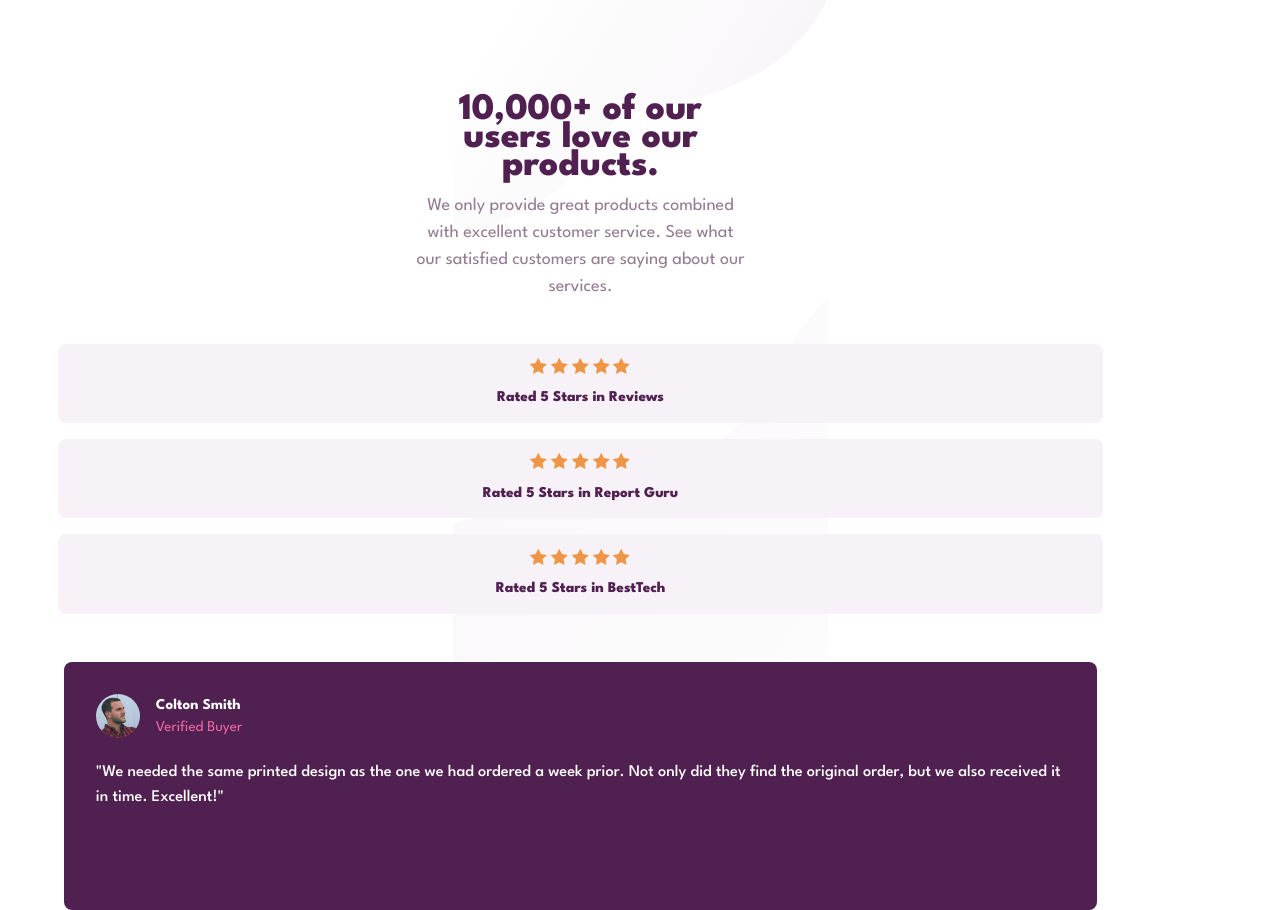
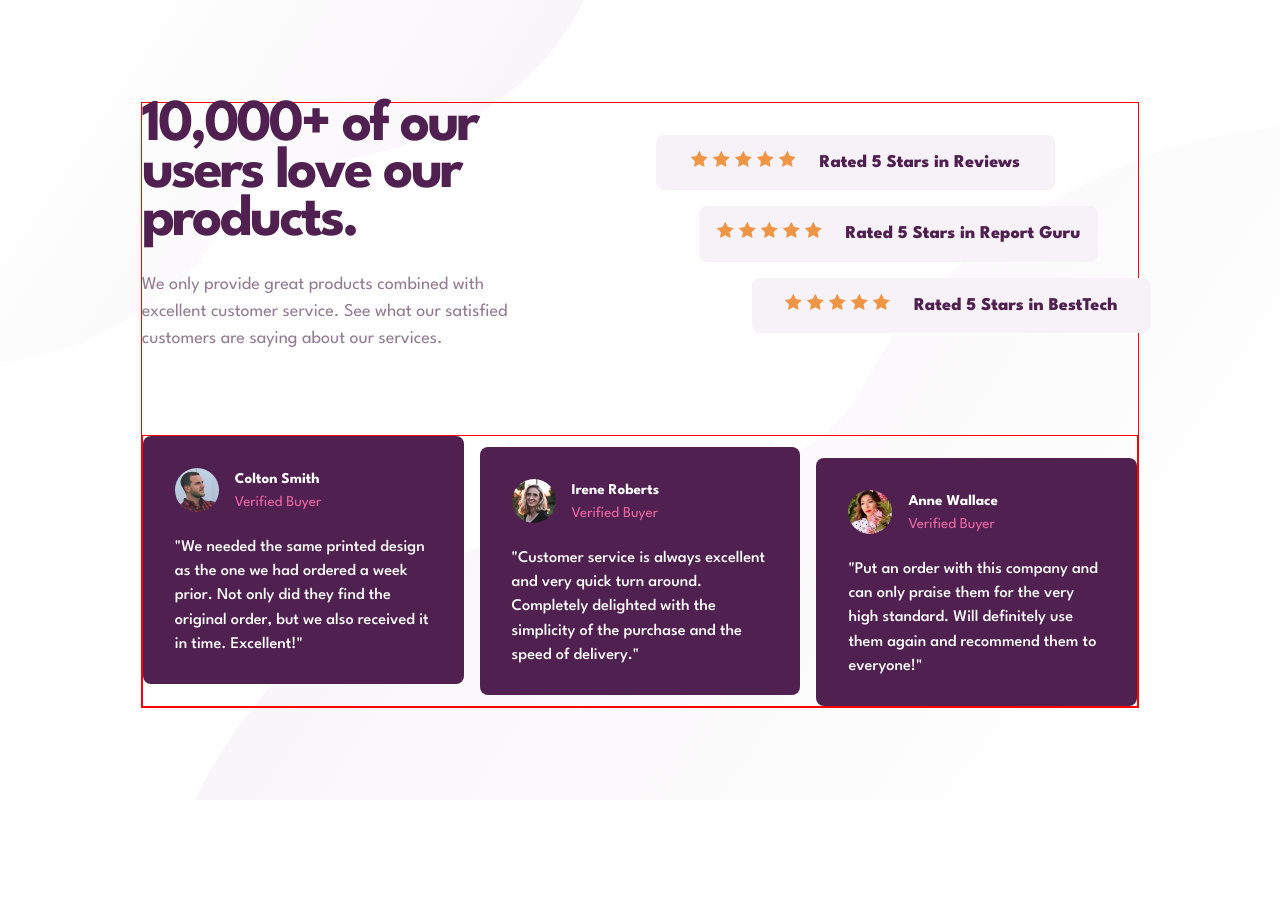
Before and after one commit to Md1amiin/social-proof-section-master, a plain HTML site: page index.html in a window 1280 px wide. Shown: the top 910 px of the page. After the commit the page ends 800 px from the top, so only its background shows below. Drawn offline with Linux system fonts and the light colour scheme.

Commit message:
Desktop version impelementation

```diff
--- a/index.html
+++ b/index.html
@@ -29,7 +29,7 @@
       </p>
     </div>
     <div class="ratings">
-      <div class="rating">
+      <div class="rating rating1">
         <div class="starIcons">
           <img src="./images/icon-star.svg" alt="starts icon">
           <img src="./images/icon-star.svg" alt="starts icon">
@@ -39,7 +39,7 @@
         </div>
         <p class="ratingDetails">Rated 5 Stars in Reviews</p>
       </div>
-      <div class="rating">
+      <div class="rating rating2">
         <div class="starIcons">
           <img src="./images/icon-star.svg" alt="starts icon">
           <img src="./images/icon-star.svg" alt="starts icon">
@@ -49,7 +49,7 @@
         </div>
         <p class="ratingDetails">Rated 5 Stars in Report Guru</p>
       </div>
-      <div class="rating">
+      <div class="rating rating3">
         <div class="starIcons">
           <img src="./images/icon-star.svg" alt="starts icon">
           <img src="./images/icon-star.svg" alt="starts icon">
@@ -61,7 +61,7 @@
       </div>
     </div>
     <div class="opinions">
-      <div class="customerOpinion">
+      <div class="customerOpinion opinion1">
         <div class="customerDetails">
           <img src="./images/image-colton.jpg" alt="Colton image">
           <div class="customerInfo">
@@ -75,7 +75,7 @@
           Excellent!"
         </p>
       </div>
-      <div class="customerOpinion">
+      <div class="customerOpinion opinion2">
         <div class="customerDetails">
           <img src="./images/image-irene.jpg" alt="Irene image">
           <div class="customerInfo">
@@ -88,7 +88,7 @@
           delighted with the simplicity of the purchase and the speed of delivery."
         </p>
       </div>
-      <div class="customerOpinion">
+      <div class="customerOpinion opinion3">
         <div class="customerDetails">
           <img src="./images/image-anne.jpg" alt="Anne image">
           <div class="customerInfo">
--- a/styles.scss
+++ b/styles.scss
@@ -94,10 +94,12 @@ body {
     background-image: url(../images/bg-pattern-top-mobile.svg), url(../images/bg-pattern-bottom-mobile.svg);
     background-repeat: no-repeat;
     background-position: top, bottom;
-    display: flex;
     font-family: $font-family;
     font-size: $font-size;
     overflow: auto;
+    display: flex;
+    justify-content: center;
+    align-items: center;
 
     .social {
         display: flex;
@@ -105,7 +107,9 @@ body {
         align-content: center;
         margin-top: 6rem;
         gap: 2rem;
+
         .intro {
+            grid-area: intro;
             width: 20.75rem;
             height: 12.5rem;
             margin: 0 auto;
@@ -129,6 +133,7 @@ body {
         }
 
         .ratings {
+            grid-area: ratings;
 
             .rating {
                 display: flex;
@@ -154,7 +159,7 @@ body {
         }
 
         .opinions {
-            //padding-top: 2rem;
+            grid-area: opinions;
             display: flex;
             flex-direction: column;
             justify-content: center;
@@ -200,4 +205,89 @@ body {
             }
         }
     }
+
+    @media screen and (min-width: 600px) {
+        background-image: url(../images/bg-pattern-top-desktop.svg),
+            url(../images/bg-pattern-bottom-desktop.svg);
+        background-position: top left, bottom right;
+
+        .social {
+            @include border();
+            display: flex;
+            flex-direction: row;
+            flex-wrap: wrap;
+            gap: 0;
+            width: 78%;
+            margin-top: 10px;
+
+            .intro {
+                width: 50%;
+                height: 20.75rem;
+
+                .title {
+                    width: 70%;
+                    text-align: start;
+                    margin-left: 0;
+                    font-size: 3.7rem;
+                    padding-bottom: 10rem;
+                    font-weight: bold;
+                    letter-spacing: -3px;
+                    line-height: 0.8;
+                }
+
+                .details {
+                    margin-top: 8px;
+                    width: 80%;
+                    text-align: start;
+                }
+            }
+
+            .ratings {
+                font-size: $font-size * 1.2;
+                font-weight: $fw-boldest;
+                width: 50%;
+                margin-top: 1rem;
+
+                .rating {
+                    flex-direction: row;
+                    gap: 1.5rem;
+                    width: 80%;
+                    height: 17.5%;
+                    margin: 0;
+                }
+
+                .rating1 {
+                    margin: 1rem;
+                }
+
+                .rating2 {
+                    margin: 1rem 3.7rem;
+                }
+
+                .rating3 {
+                    margin: 1rem 7rem;
+                }
+            }
+
+            .opinions {
+                @include border;
+                display: flex;
+                flex-direction: row;
+                height: 17rem;
+                .customerOpinion {
+                    margin: 0;
+                }
+
+                .opinion1 {
+                    align-self: flex-start;
+                }
+                .opinion2 {
+                    align-self: center;
+                }
+                .opinion3 {
+                    align-self: flex-end;
+                }
+            }
+        }
+    }
 }
```
Also changed, not shown: dist/styles.css, 2 other files.
